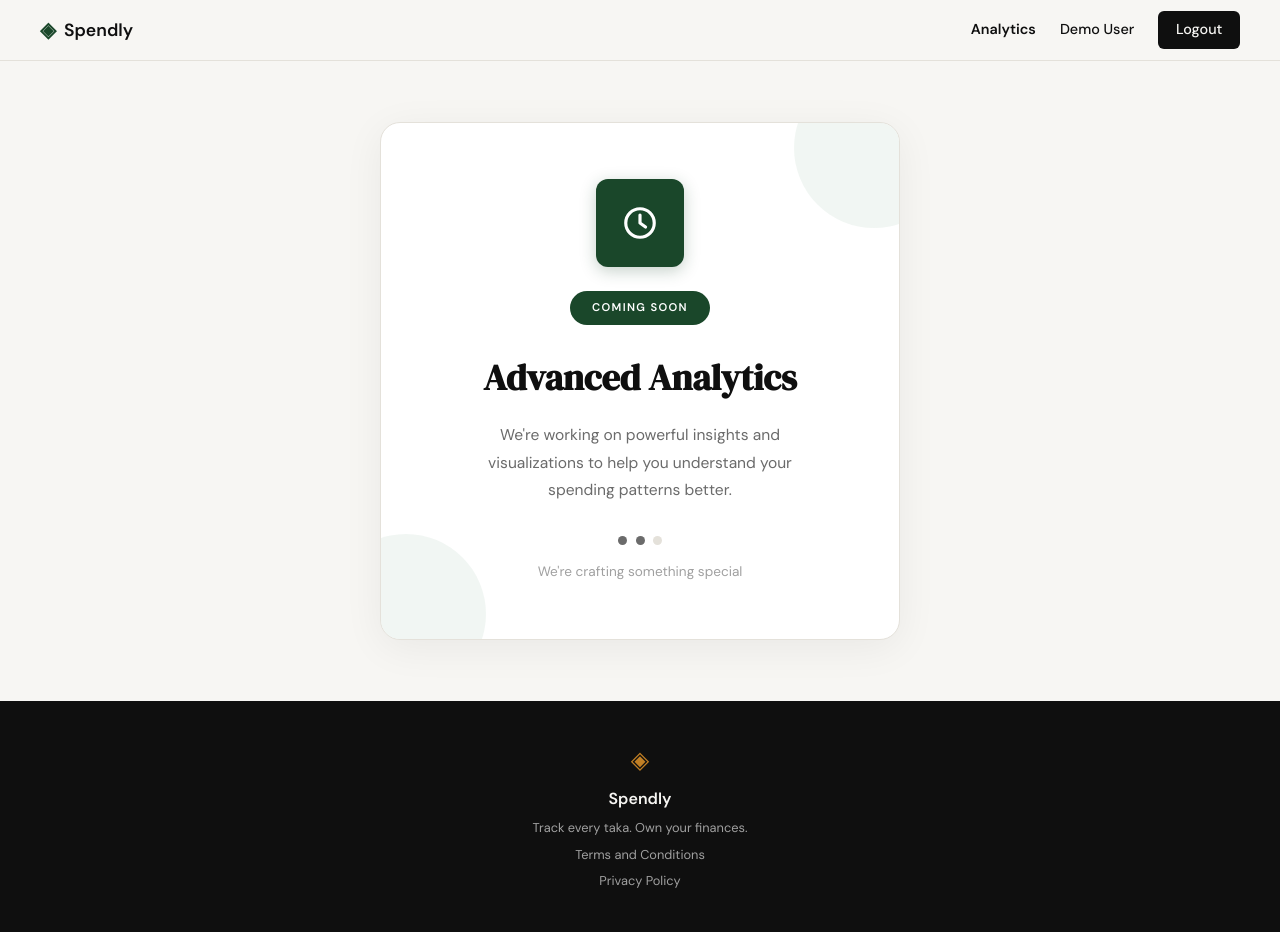
After one commit to ZianRaian/Personal-Expense-Tracker, a Flask app: page /analytics in a window 1280 px wide. The commit adds this page. Run offline with Flask 3, Linux system fonts and the light colour scheme; a user stored in the database is signed in.

Commit message:
add analytics coming soon page
Route /analytics with login guard, navbar link with active state,
Jinja2 template matching Figma wireframe, and CSS styles.

Co-Authored-By: Claude Sonnet 4.6 <noreply@anthropic.com>

```diff
--- a/app.py
+++ b/app.py
@@ -183,6 +183,13 @@ def profile():
         filter_from=custom_from, filter_to=custom_to)
 
 
+@app.route("/analytics")
+def analytics():
+    if not session.get("user_id"):
+        return redirect(url_for("login"))
+    return render_template("analytics.html")
+
+
 @app.route("/expenses/add")
 def add_expense():
     return "Add expense — coming in Step 7"
--- a/static/css/style.css
+++ b/static/css/style.css
@@ -102,6 +102,7 @@ a { color: inherit; text-decoration: none; }
 
 .nav-links a { color: var(--ink-muted); transition: color 0.2s; }
 .nav-links a:hover { color: var(--ink); }
+.nav-links a.nav-active { color: var(--ink); font-weight: 600; }
 
 .nav-cta {
     background: var(--ink) !important;
@@ -910,3 +911,107 @@ a { color: inherit; text-decoration: none; }
 @media (max-width: 600px) {
     .stats-row { grid-template-columns: 1fr; }
 }
+
+/* ------------------------------------------------------------------ */
+/* Analytics Coming Soon Page                                          */
+/* ------------------------------------------------------------------ */
+
+.analytics-section {
+    min-height: calc(100vh - 60px - 100px);
+    display: flex;
+    align-items: center;
+    justify-content: center;
+    padding: 3rem 2rem;
+}
+
+.analytics-card {
+    background: var(--paper-card);
+    border: 1px solid var(--border);
+    border-radius: var(--radius-lg);
+    padding: 3.5rem 2.5rem;
+    max-width: 520px;
+    width: 100%;
+    text-align: center;
+    position: relative;
+    overflow: hidden;
+    box-shadow: 0 8px 40px rgba(0,0,0,0.06);
+}
+
+.analytics-deco {
+    position: absolute;
+    width: 160px;
+    height: 160px;
+    border-radius: 50%;
+    background: var(--accent-light);
+    opacity: 0.6;
+    pointer-events: none;
+}
+
+.analytics-deco--tr { top: -55px; right: -55px; }
+.analytics-deco--bl { bottom: -55px; left: -55px; }
+
+.analytics-icon-wrap {
+    display: flex;
+    justify-content: center;
+    margin-bottom: 1.5rem;
+}
+
+.analytics-icon {
+    width: 88px;
+    height: 88px;
+    background: var(--accent);
+    border-radius: var(--radius-md);
+    display: flex;
+    align-items: center;
+    justify-content: center;
+    box-shadow: 0 4px 16px rgba(26,71,42,0.25);
+}
+
+.analytics-badge {
+    display: inline-block;
+    background: var(--accent);
+    color: #fff;
+    font-size: 0.7rem;
+    font-weight: 700;
+    letter-spacing: 0.12em;
+    text-transform: uppercase;
+    padding: 0.5rem 1.4rem;
+    border-radius: 999px;
+    margin-bottom: 1.5rem;
+}
+
+.analytics-title {
+    font-family: var(--font-display);
+    font-size: clamp(1.75rem, 4vw, 2.25rem);
+    color: var(--ink);
+    margin-bottom: 1rem;
+}
+
+.analytics-body {
+    font-size: 0.975rem;
+    color: var(--ink-muted);
+    line-height: 1.75;
+    max-width: 360px;
+    margin: 0 auto 2rem;
+}
+
+.analytics-dots {
+    display: flex;
+    justify-content: center;
+    gap: 0.55rem;
+    margin-bottom: 1rem;
+}
+
+.analytics-dot {
+    width: 9px;
+    height: 9px;
+    border-radius: 50%;
+}
+
+.analytics-dot--on  { background: var(--ink-muted); }
+.analytics-dot--off { background: var(--border); }
+
+.analytics-sub {
+    font-size: 0.85rem;
+    color: var(--ink-faint);
+}
--- /dev/null
+++ b/templates/analytics.html
@@ -0,0 +1,37 @@
+{% extends "base.html" %}
+{% block title %}Analytics — Spendly{% endblock %}
+
+{% block content %}
+<section class="analytics-section">
+    <div class="analytics-card">
+        <div class="analytics-deco analytics-deco--tr"></div>
+        <div class="analytics-deco analytics-deco--bl"></div>
+
+        <div class="analytics-icon-wrap">
+            <div class="analytics-icon">
+                <svg width="38" height="38" viewBox="0 0 24 24" fill="none" xmlns="http://www.w3.org/2000/svg">
+                    <circle cx="12" cy="12" r="9" stroke="white" stroke-width="2"/>
+                    <polyline points="12 7 12 12 15.5 14.5" stroke="white" stroke-width="2" stroke-linecap="round" stroke-linejoin="round"/>
+                </svg>
+            </div>
+        </div>
+
+        <span class="analytics-badge">Coming Soon</span>
+
+        <h1 class="analytics-title">Advanced Analytics</h1>
+
+        <p class="analytics-body">
+            We're working on powerful insights and visualizations to help you
+            understand your spending patterns better.
+        </p>
+
+        <div class="analytics-dots">
+            <span class="analytics-dot analytics-dot--on"></span>
+            <span class="analytics-dot analytics-dot--on"></span>
+            <span class="analytics-dot analytics-dot--off"></span>
+        </div>
+
+        <p class="analytics-sub">We're crafting something special</p>
+    </div>
+</section>
+{% endblock %}
--- a/templates/base.html
+++ b/templates/base.html
@@ -20,6 +20,8 @@
             </a>
             <div class="nav-links">
                 {% if session.get('user_id') %}
+                    <a href="{{ url_for('analytics') }}"
+                       class="{{ 'nav-active' if request.endpoint == 'analytics' else '' }}">Analytics</a>
                     <span class="nav-user">{{ session['user_name'] }}</span>
                     <a href="{{ url_for('logout') }}" class="nav-cta">Logout</a>
                 {% else %}
```
